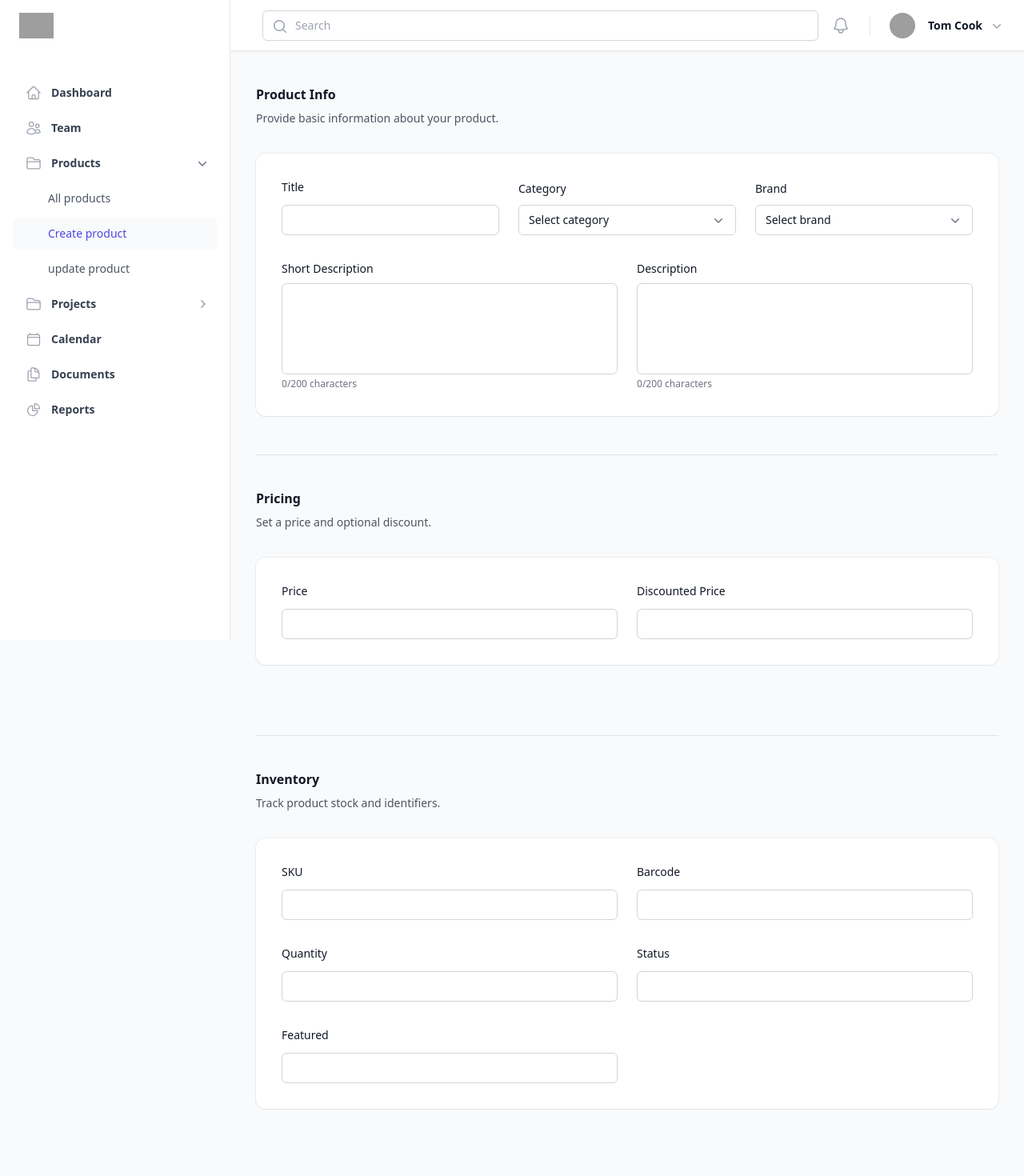
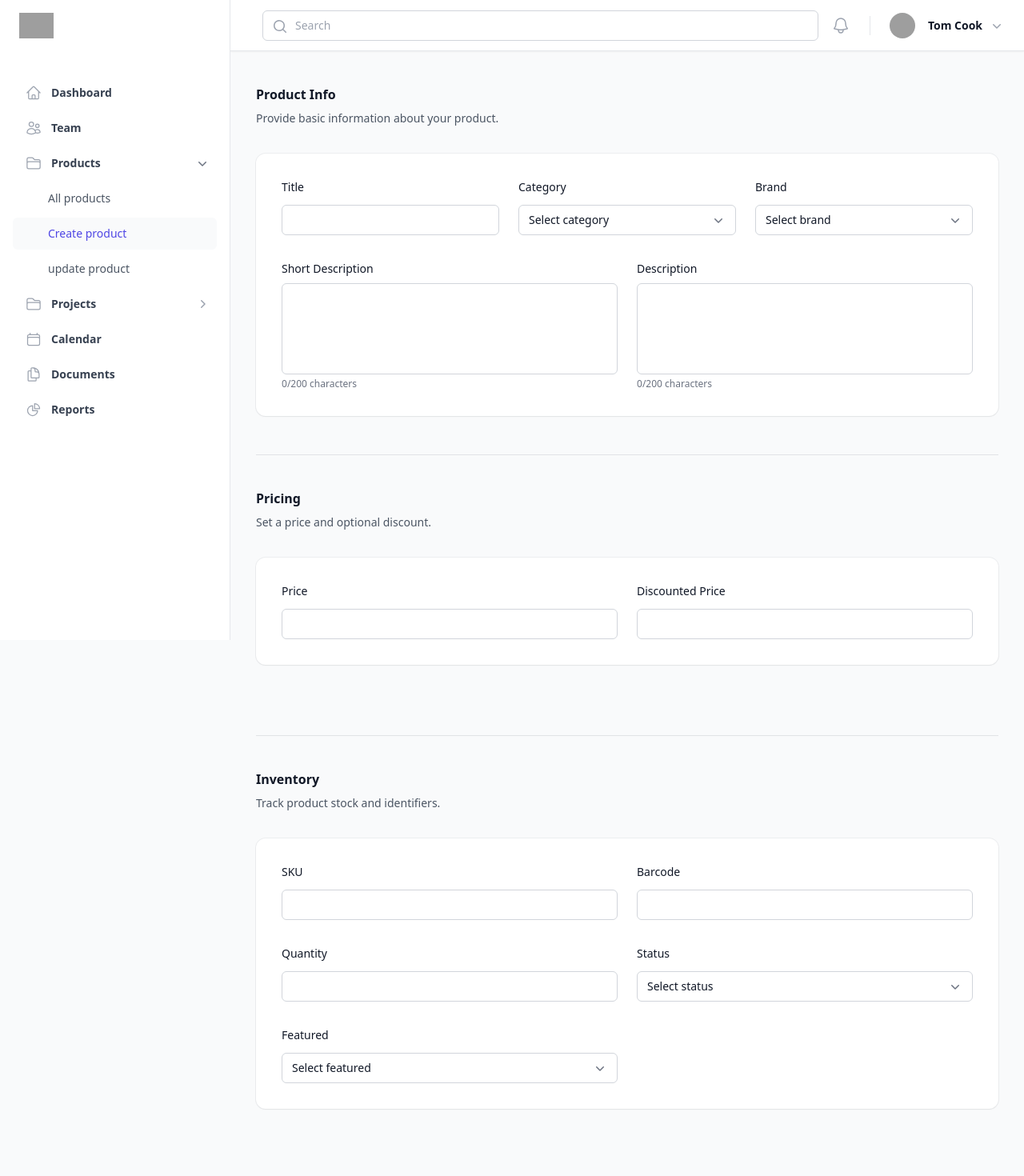
Before and after one commit to sam002696/ecommerce, a React (Vite) app in the folder ecom-frontend/: page /products/create in a window 1280 px wide. Shown: the top 1470 px of the page at 80% size. Built offline with nearby package versions, Linux system fonts and the light colour scheme; grey boxes are pictures that could not be loaded.

Commit message:
initially tested create product api and added getCastedValue utility for input select

```diff
--- a/ecom-frontend/src/components/common/InputSelect.jsx
+++ b/ecom-frontend/src/components/common/InputSelect.jsx
@@ -1,5 +1,5 @@
-import React from "react";
 import { ChevronDownIcon } from "@heroicons/react/20/solid";
+import { getCastedValue } from "../../utils/getCastedValue";
 
 const InputSelect = ({
   label,
@@ -7,7 +7,7 @@ const InputSelect = ({
   value,
   onChange,
   onBlur,
-  options,
+  options = [],
   error,
   ref,
 }) => {
@@ -16,22 +16,32 @@ const InputSelect = ({
       {label && (
         <label
           htmlFor={name}
-          className="block text-sm/6 font-medium text-gray-900"
+          className="block text-sm font-medium text-gray-900"
         >
           {label}
         </label>
       )}
-      <div className="mt-2 relative grid grid-cols-1">
+      <div className="mt-3 relative grid grid-cols-1">
         <select
           id={name}
           ref={ref}
           name={name}
           value={value}
-          onChange={onChange}
           onBlur={onBlur}
-          className={`block w-full appearance-none rounded-md bg-white py-1.5 pr-8 pl-3 text-base text-gray-900 border sm:text-sm/6
-            ${error ? "border-red-500 focus:border-red-500" : "border-gray-300"}
-            focus:outline-none focus:ring-2 focus:ring-indigo-600`}
+          onChange={(e) => {
+            onChange({
+              target: {
+                name,
+                value: getCastedValue(e.target.value, options),
+              },
+            });
+          }}
+          className={`block w-full appearance-none rounded-md bg-white py-2 pr-8 pl-3 text-base text-gray-900 border sm:text-sm focus:outline-none focus:ring-2
+  ${
+    error
+      ? "border-red-500 focus:ring-red-500"
+      : "border-gray-300 focus:ring-indigo-600"
+  }`}
         >
           {options.map((option) => (
             <option key={option.value} value={option.value}>
--- a/ecom-frontend/src/features/admin/products/components/CreateProduct/CreateProduct.jsx
+++ b/ecom-frontend/src/features/admin/products/components/CreateProduct/CreateProduct.jsx
@@ -1,4 +1,5 @@
 import React from "react";
+import { useDispatch } from "react-redux";
 import { Formik, Form } from "formik";
 import * as Yup from "yup";
 import ProductInfo from "./ProductInfo";
@@ -8,30 +9,43 @@ import Gallery from "./Gallery";
 
 const initialValues = {
   title: "",
-  category: "",
-  brand: "",
-  shortDescription: "",
+  price: "",
+  category_id: "",
+  sku: "",
+  is_featured: "",
+  status: "",
+  compare_price: "",
   description: "",
-  price: "",
-  quantity: "",
-  images: [],
+  short_description: "",
+  image: null,
+  brand_id: "",
+  qty: "",
+  barcode: "",
 };
 
 const validationSchema = Yup.object({
   title: Yup.string().required("Title is required"),
-  category: Yup.string().required("Category is required"),
-  brand: Yup.string().required("Brand is required"),
-  shortDescription: Yup.string()
-    .max(200)
-    .required("Short description is required"),
-  description: Yup.string().max(200).required("Description is required"),
-  price: Yup.number().required("Price is required"),
-  quantity: Yup.number().required("Quantity is required"),
+  category_id: Yup.string()
+    .required("Category is required")
+    .notOneOf([""], "Category is required"),
+  sku: Yup.string().required("SKU is required"),
+  is_featured: Yup.string().required("Featured is required"),
+  status: Yup.number()
+    .required("Status is required")
+    .notOneOf([""], "Status is required"),
 });
 
 const CreateProduct = () => {
+  const dispatch = useDispatch();
   const handleSubmit = (values) => {
     console.log("Submitting full product:", values);
+
+    dispatch({
+      type: "CREATE_PRODUCT",
+      payload: {
+        productData: values,
+      },
+    });
   };
 
   return (
--- a/ecom-frontend/src/features/admin/products/components/CreateProduct/Inventory.jsx
+++ b/ecom-frontend/src/features/admin/products/components/CreateProduct/Inventory.jsx
@@ -1,6 +1,7 @@
 import React from "react";
 import { useFormikContext } from "formik";
 import Input from "../../../../../components/common/Input";
+import InputSelect from "../../../../../components/common/InputSelect";
 
 const Inventory = () => {
   const { values, handleChange, handleBlur, touched, errors } =
@@ -48,35 +49,43 @@ const Inventory = () => {
               <Input
                 label="Quantity"
                 type="number"
-                name="quantity"
-                value={values.quantity}
+                name="qty"
+                value={values.qty}
                 onChange={handleChange}
                 onBlur={handleBlur}
-                error={touched.quantity && errors.quantity}
+                error={touched.qty && errors.qty}
               />
             </div>
 
             <div className="sm:col-span-3">
-              <Input
+              <InputSelect
                 label="Status"
-                type="text"
                 name="status"
                 value={values.status}
+                onBlur={handleBlur}
                 onChange={handleChange}
-                onBlur={handleBlur}
+                options={[
+                  { value: "", label: "Select status" },
+                  { value: 1, label: "Active" },
+                  { value: 0, label: "Inactive" },
+                ]}
                 error={touched.status && errors.status}
               />
             </div>
 
             <div className="sm:col-span-3">
-              <Input
+              <InputSelect
                 label="Featured"
-                type="text"
-                name="featured"
-                value={values.featured}
+                name="is_featured"
+                value={values.is_featured}
+                onBlur={handleBlur}
                 onChange={handleChange}
-                onBlur={handleBlur}
-                error={touched.featured && errors.featured}
+                options={[
+                  { value: "", label: "Select featured" },
+                  { value: "yes", label: "Yes" },
+                  { value: "no", label: "No" },
+                ]}
+                error={touched.is_featured && errors.is_featured}
               />
             </div>
           </div>
--- a/ecom-frontend/src/features/admin/products/components/CreateProduct/Pricing.jsx
+++ b/ecom-frontend/src/features/admin/products/components/CreateProduct/Pricing.jsx
@@ -36,11 +36,11 @@ const Pricing = () => {
               <Input
                 label="Discounted Price"
                 type="number"
-                name="discountedPrice"
-                value={values.discountedPrice}
+                name="compare_price"
+                value={values.compare_price}
                 onChange={handleChange}
                 onBlur={handleBlur}
-                error={touched.discountedPrice && errors.discountedPrice}
+                error={touched.compare_price && errors.compare_price}
               />
             </div>
           </div>
--- a/ecom-frontend/src/features/admin/products/components/CreateProduct/ProductInfo.jsx
+++ b/ecom-frontend/src/features/admin/products/components/CreateProduct/ProductInfo.jsx
@@ -37,46 +37,42 @@ const ProductInfo = () => {
             <div className="sm:col-span-2">
               <InputSelect
                 label="Category"
-                name="category"
-                value={values.category}
+                name="category_id"
+                value={values.category_id}
                 onChange={handleChange}
+                onBlur={handleBlur}
                 options={[
                   { value: "", label: "Select category" },
-                  { value: "To Do", label: "To Do" },
-                  { value: "In Progress", label: "In Progress" },
-                  { value: "Done", label: "Done" },
+                  { value: 2, label: "Electronics" },
                 ]}
-                error={
-                  touched.category && errors.category ? errors.category : ""
-                }
+                error={touched.category_id && errors.category_id}
               />
             </div>
 
             <div className="sm:col-span-2">
               <InputSelect
                 label="Brand"
-                name="brand"
-                value={values.brand}
+                name="brand_id"
+                value={values.brand_id}
+                onBlur={handleBlur}
                 onChange={handleChange}
                 options={[
                   { value: "", label: "Select brand" },
-                  { value: "To Do", label: "To Do" },
-                  { value: "In Progress", label: "In Progress" },
-                  { value: "Done", label: "Done" },
+                  { value: 2, label: "Adidas" },
                 ]}
-                error={touched.brand && errors.brand ? errors.brand : ""}
+                error={touched.brand_id && errors.brand_id}
               />
             </div>
 
             <div className="sm:col-span-3">
               <Textarea
                 label="Short Description"
-                name="shortDescription"
-                value={values.shortDescription}
+                name="short_description"
+                value={values.short_description}
                 onChange={handleChange}
                 onBlur={handleBlur}
                 maxLength={200}
-                error={touched.shortDescription && errors.shortDescription}
+                error={touched.short_description && errors.short_description}
               />
             </div>
 
--- a/ecom-frontend/src/features/admin/products/saga.js
+++ b/ecom-frontend/src/features/admin/products/saga.js
@@ -27,11 +27,12 @@ function* fetchProductsSaga() {
 
 // CREATE PRODUCT
 function* createProductSaga({ payload }) {
+  const { productData } = payload;
   try {
     const response = yield call(() =>
       fetcher(PRODUCT_API.CREATE, {
         method: "POST",
-        body: JSON.stringify(payload),
+        body: JSON.stringify(productData),
       })
     );
     yield put(createProductSuccess(response.data));
--- /dev/null
+++ b/ecom-frontend/src/utils/getCastedValue.js
@@ -0,0 +1,4 @@
+export const getCastedValue = (val, options) => {
+  const found = options.find((opt) => `${opt.value}` === val);
+  return found?.value ?? val;
+};
```
